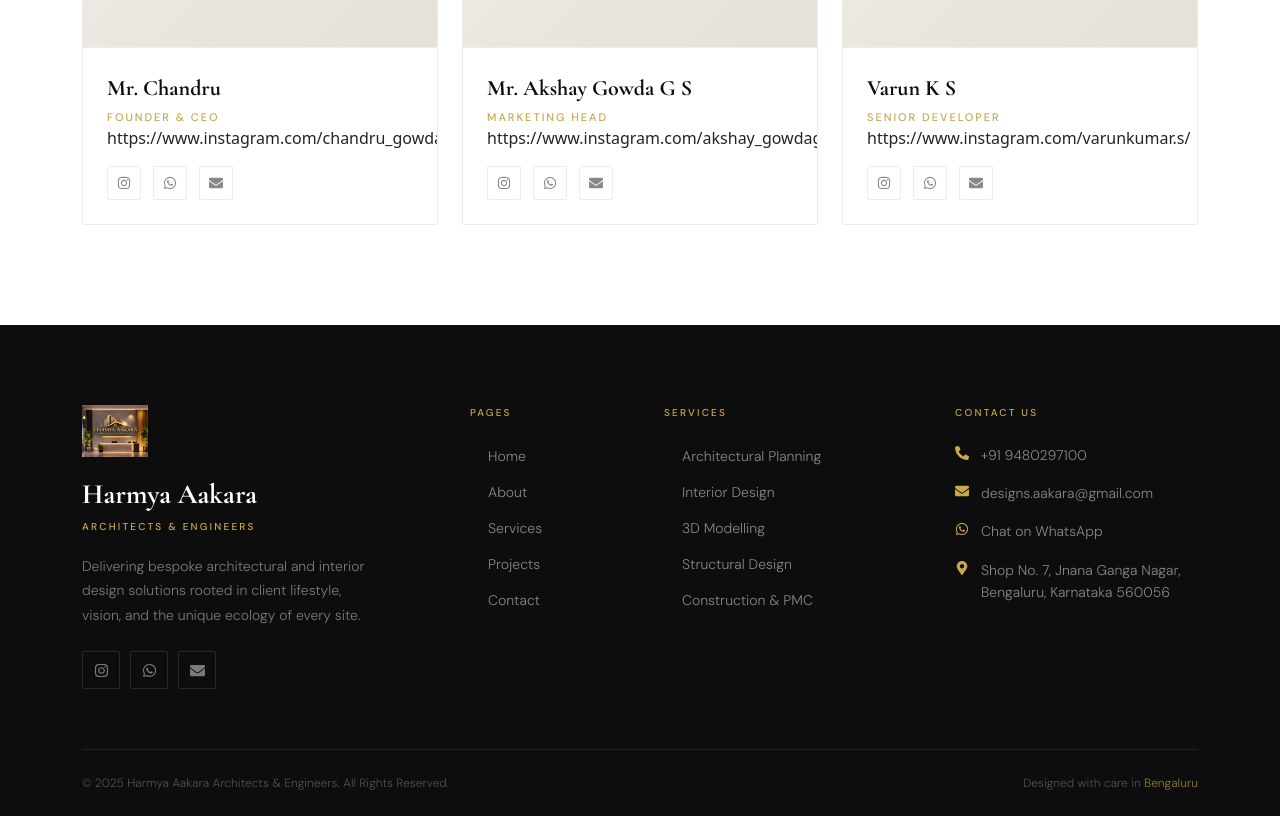
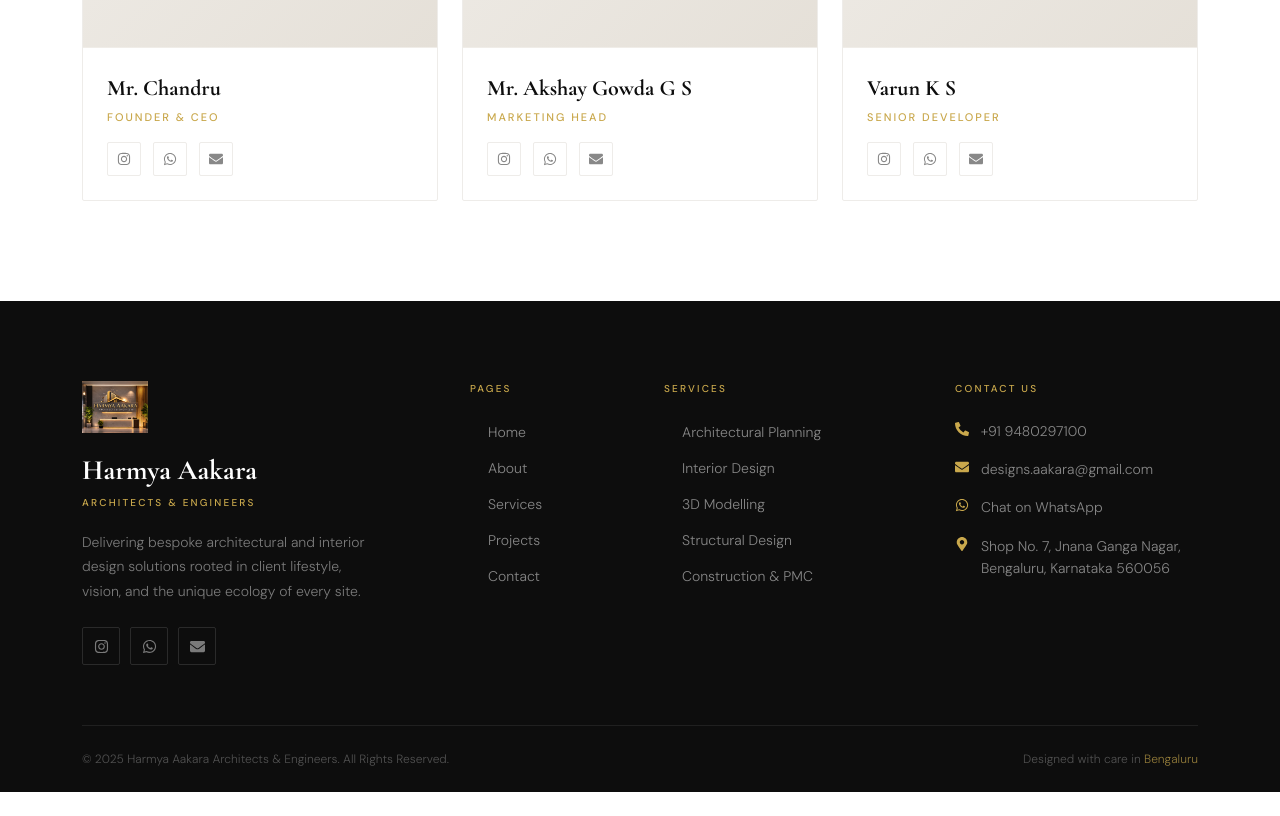
Before and after one commit to Developervaru/Aakara, a React (Create React App) app: page /about in a window 1280 px wide. Shown: the part 1960-2776 px from the top of the page. After the commit the page ends 2752 px from the top, so only its background shows below. Built offline with nearby package versions, Linux system fonts and the light colour scheme.

Commit message:
modification insta

```diff
--- a/src/pages/About.js
+++ b/src/pages/About.js
@@ -167,8 +167,6 @@
                   <div className="team-card-body">
                     <div className="team-card-name">{member.name}</div>
                     <div className="team-card-role">{member.role}</div>
-  <div className="team-card-desc">{member.instagram}</div>
-
                     <div className="team-card-links">
                       {member.instagram && (
                         <a
```
Lines whose indentation alone changed are shown as unchanged.
